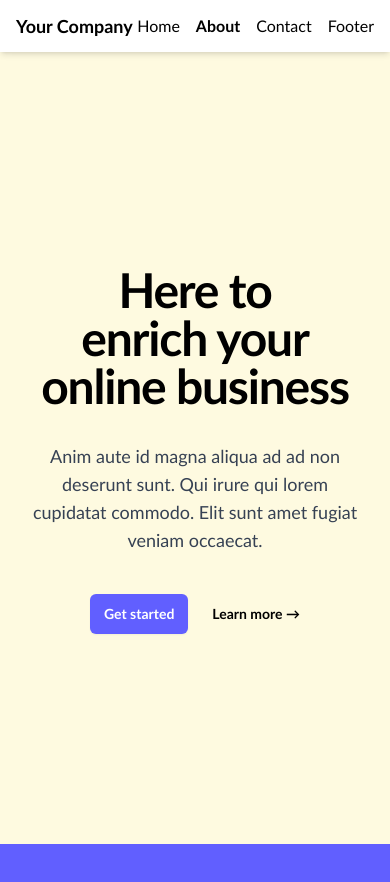
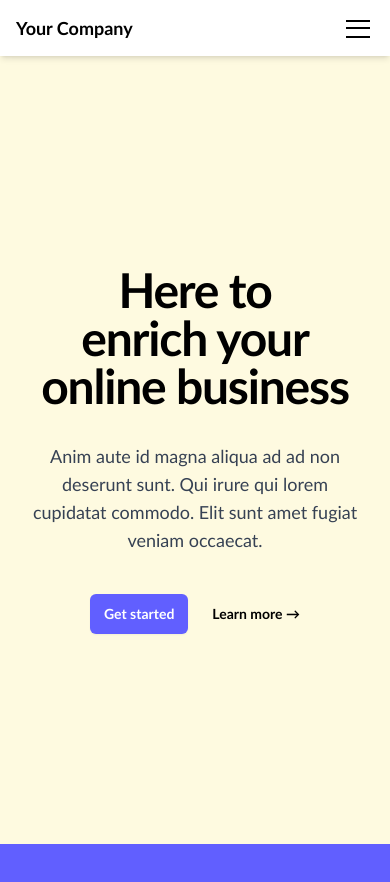
Before and after one commit to sebastiant7575/ExampleLandingPage, a Next.js app: page / in a window 390 px wide. Shown: the top 882 px of the page. Built offline with nearby package versions, Linux system fonts and the light colour scheme.

Commit message:
feat: responsive hamburger menu for mobile

```diff
--- a/src/app/globals.css
+++ b/src/app/globals.css
@@ -11,7 +11,7 @@ body {
   --color-offwhite: #FEFAE0;
   --color-lightgreen: #606C38;
   /* indigo-500 */
-  --color-darkgreen: oklch(58.5% 0.233 277.117);
+  --color-indigo: oklch(58.5% 0.233 277.117);
   --color-lightbrown: #DDA15E;
   --color-darkbrown: '#BC6C25';
 }
--- a/src/app/layout.tsx
+++ b/src/app/layout.tsx
@@ -11,6 +11,7 @@ export default function RootLayout({
   const [showNav, setShowNav] = useState(true);
   const [lastScrollY, setLastScrollY] = useState(0);
   const [currentSection, setCurrentSection] = useState("first");
+  const [menuOpen, setMenuOpen] = useState(false);
   const mouseTimeout = useRef<NodeJS.Timeout | null>(null);
 
   // Show nav when scrolling up or at top of page, hide otherwise
@@ -72,8 +73,9 @@ export default function RootLayout({
           className={`fixed top-0 left-0 w-full bg-white shadow-md transition-transform duration-300 z-50 ${showNav ? "translate-y-0" : "-translate-y-full"}`}
         >
           <div className="max-w-6xl mx-auto px-4 py-3 flex justify-between items-center">
-            <h1 className="font-bold text-lg">Your Company</h1>
-            <ul className="flex space-x-4">
+            <span className="font-bold text-lg text-nowrap">Your Company</span>
+            {/* Desktop icons */}
+            <ul className="hidden md:flex space-x-4">
               <li>
                 <a href="#first" className={linkClass("first")}>
                   Home
@@ -95,7 +97,51 @@ export default function RootLayout({
                 </a>
               </li>
             </ul>
+            {/* Hamburger button */}
+            <button
+              className="md:hidden flex flex-col justify-center items-center w-8 h-8 relative"
+              onClick={() => setMenuOpen(!menuOpen)}
+            >
+              {/* Top line */}
+              <span
+                className={`block absolute w-6 h-0.5 bg-black transition-transform duration-300 ease-in-out
+                  ${menuOpen ? "rotate-45 top-1/2 -translate-y-1/2" : "top-1/4"}`}
+              ></span>
+
+              {/* Middle line */}
+              <span
+                className={`block absolute w-6 h-0.5 bg-black transition-opacity duration-300 ease-in-out
+                  ${menuOpen ? "opacity-0" : "top-1/2 -translate-y-1/2"}`}
+              ></span>
+
+              {/* Bottom line */}
+              <span
+                className={`block absolute w-6 h-0.5 bg-black transition-transform duration-300 ease-in-out
+                  ${menuOpen ? "-rotate-45 top-1/2 -translate-y-1/2" : "top-3/4"}`}
+              ></span>
+            </button>
           </div>
+          {/* Mobile menu */}
+          <div
+            className={`md:hidden overflow-hidden transition-[max-height] duration-300 ease-in-out
+              ${menuOpen ? "max-h-96" : "max-h-0"}`}
+          >
+            <ul className="flex flex-col bg-white w-full px-4 pb-4 space-y-2">
+              <li>
+                <a href="#first" className={linkClass("first")} onClick={() => setMenuOpen(false)}>Home</a>
+              </li>
+              <li>
+                <a href="#second" className={linkClass("second")} onClick={() => setMenuOpen(false)}>About</a>
+              </li>
+              <li>
+                <a href="#third" className={linkClass("third")} onClick={() => setMenuOpen(false)}>Contact</a>
+              </li>
+              <li>
+                <a href="#fourth" className={linkClass("fourth")} onClick={() => setMenuOpen(false)}>Extra</a>
+              </li>
+            </ul>
+          </div>
+
         </nav>
         {children}
       </body>
--- a/src/app/page.tsx
+++ b/src/app/page.tsx
@@ -3,41 +3,42 @@ export default function Home() {
 
   return (
     <div id="first" className="h-screen snap-y snap-mandatory">
+      {/* First Page */}
       <div className="h-screen flex flex-col items-center justify-center snap-start bg-offwhite">
         <div className="relative isolate px-6 pt-14 lg:px-8">
-
           <div className="mx-auto max-w-2xl py-32 sm:py-48 lg:py-56">
             <div className="hidden sm:mb-8 sm:flex sm:justify-center">
               <div className="relative rounded-full px-3 py-1 text-sm/6 text-black ring-1 ring-black/10 hover:ring-black/20">
-          Announcing our latest business. <a href="#" className="font-semibold text-indigo-400"><span aria-hidden="true" className="absolute inset-0"></span>Read more <span aria-hidden="true">&rarr;</span></a>
+                Announcing our latest business. <a href="#second" className="font-semibold text-indigo-400"><span aria-hidden="true" className="absolute inset-0"></span>Read more <span aria-hidden="true">&rarr;</span></a>
               </div>
             </div>
             <div className="text-center">
               <h1 className="text-5xl font-semibold tracking-tight text-balance text-blacksm:text-7xl">Here to enrich your online business</h1>
               <p className="mt-8 text-lg font-medium text-pretty text-gray-700 sm:text-xl/8">Anim aute id magna aliqua ad ad non deserunt sunt. Qui irure qui lorem cupidatat commodo. Elit sunt amet fugiat veniam occaecat.</p>
               <div className="mt-10 flex items-center justify-center gap-x-6">
-          <a href="#" className="rounded-md bg-indigo-500 px-3.5 py-2.5 text-sm font-semibold text-white shadow-xs hover:bg-indigo-400 focus-visible:outline-2 focus-visible:outline-offset-2 focus-visible:outline-indigo-500">Get started</a>
-          <a href="#" className="text-sm/6 font-semibold text-black">Learn more <span aria-hidden="true">→</span></a>
+                <a href="#third" className="rounded-md bg-indigo-500 px-3.5 py-2.5 text-sm font-semibold text-white shadow-xs hover:bg-indigo-400 focus-visible:outline-2 focus-visible:outline-offset-2 focus-visible:outline-indigo-500">Get started</a>
+                <a href="#second" className="text-sm/6 font-semibold text-black">Learn more <span aria-hidden="true">→</span></a>
               </div>
             </div>
           </div>
         </div>
       </div>
-
-      <div id="second" className="h-screen flex flex-col items-center justify-center snap-start bg-darkgreen text-offwhite">
+      {/* Second Page */}
+      <div id="second" className="h-screen flex flex-col items-center justify-center snap-start bg-indigo text-offwhite">
         <h2 className="text-4xl font-bold">About</h2>
         <p className="mt-2">Scroll Down</p>
       </div>
-
+      {/* Third Page */}
       <div id="third" className="h-screen flex flex-col items-center justify-center snap-start bg-offwhite text-black">
         <h2 className="text-4xl font-bold">Contact</h2>
         <p className="mt-2">Scroll Down</p>
       </div>
-
-      <div id="fourth" className="h-screen flex flex-col items-center justify-center snap-start bg-darkgreen text-offwhite">
+      {/* Fourth Page */}
+      <div id="fourth" className="h-screen flex flex-col items-center justify-center snap-start bg-indigo text-offwhite">
         <h2 className="text-4xl font-bold">Footer</h2>
         <p className="mt-2">Scroll Up</p>
       </div>
+
     </div>
   );
 }
```
Lines whose indentation alone changed are shown as unchanged.
